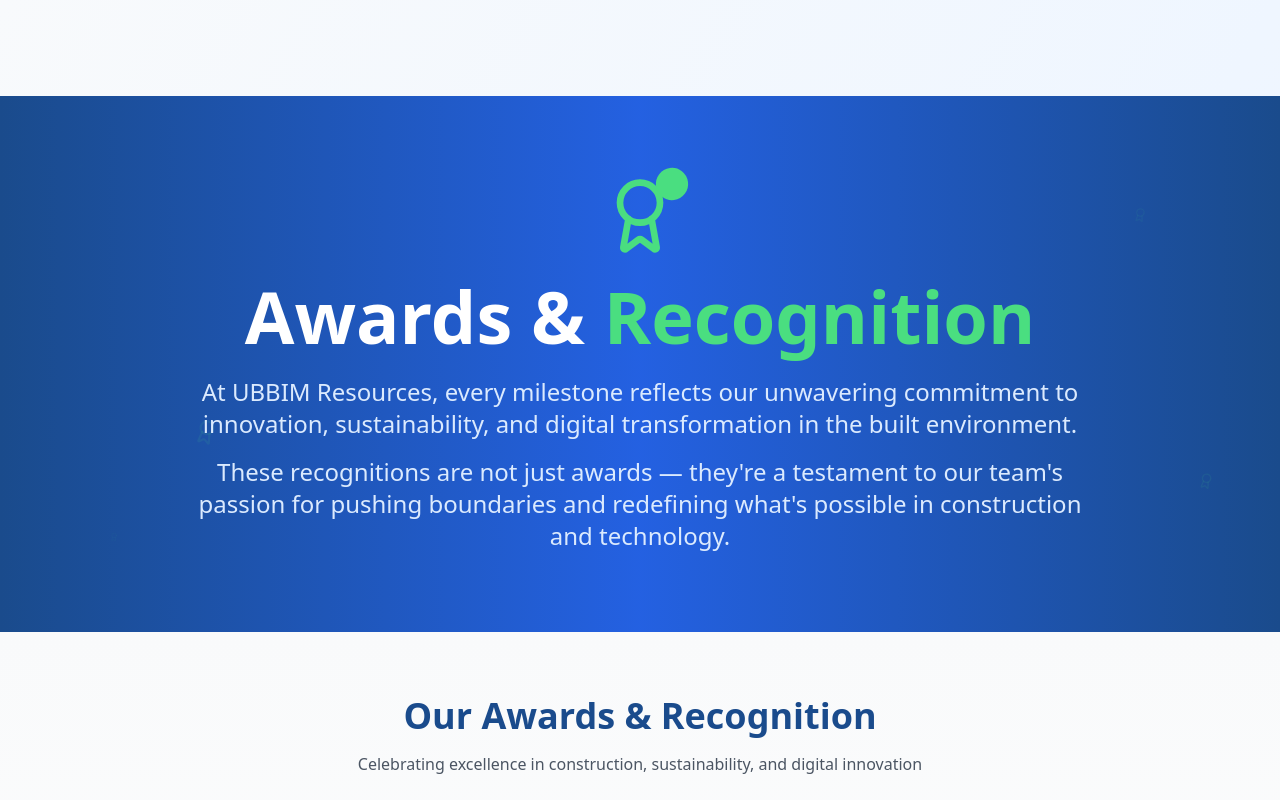
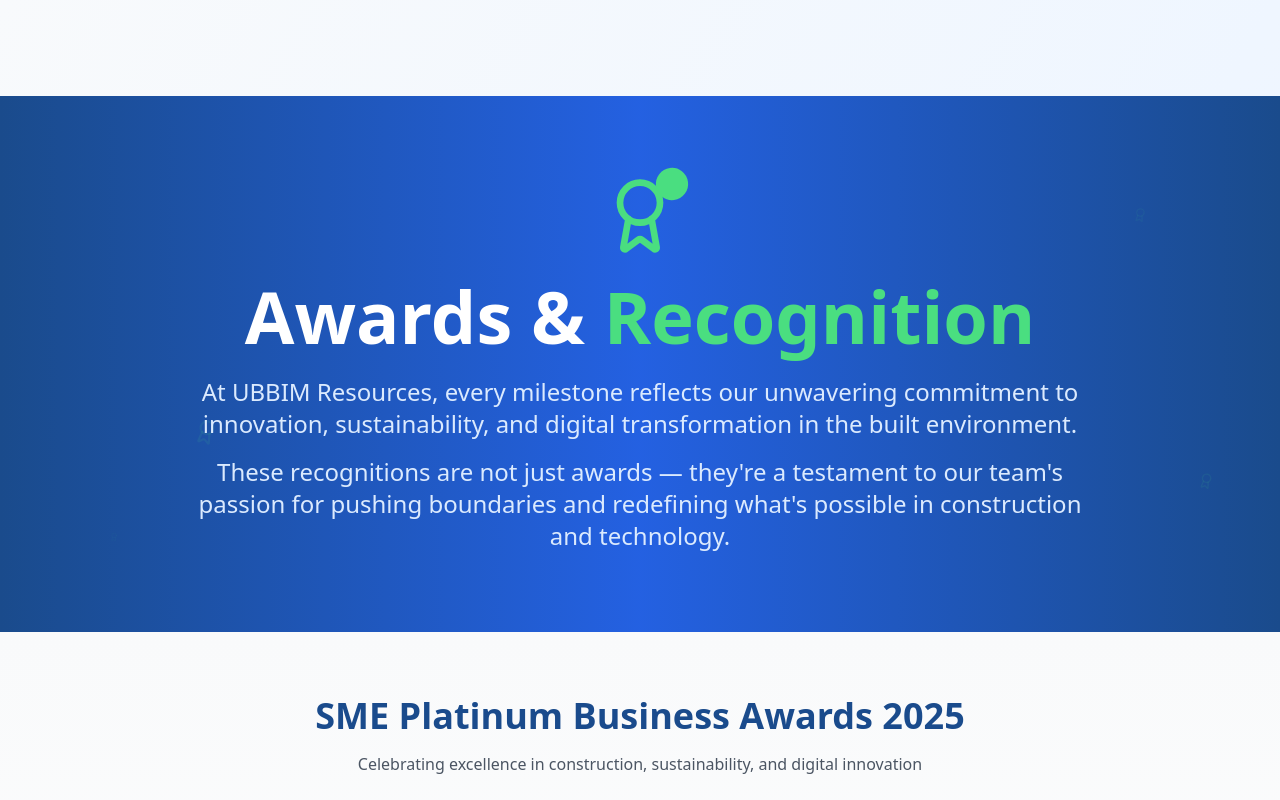
Before and after one commit to monsteryoda/Ubbim-app, a React (Vite) app: page /award in a window 1280 px wide. Shown: the top 800 px of the page. Built offline with nearby package versions, Linux system fonts and the light colour scheme.

Commit message:
[dyad] Changed h2 title to SME Platinum Business Awards 2025 - wrote 1 file(s)

```diff
--- a/src/components/AwardFilters.tsx
+++ b/src/components/AwardFilters.tsx
@@ -22,7 +22,7 @@ const AwardFilters: React.FC<AwardFiltersProps> = ({
       <div className="container mx-auto px-4">
         <div className="text-center mb-12">
           <h2 className="text-4xl font-bold text-[#1A4B8C] mb-4">
-            Our Awards & Recognition
+            SME Platinum Business Awards 2025
           </h2>
           <p className="text-gray-600 max-w-2xl mx-auto">
             Celebrating excellence in construction, sustainability, and digital innovation
```
